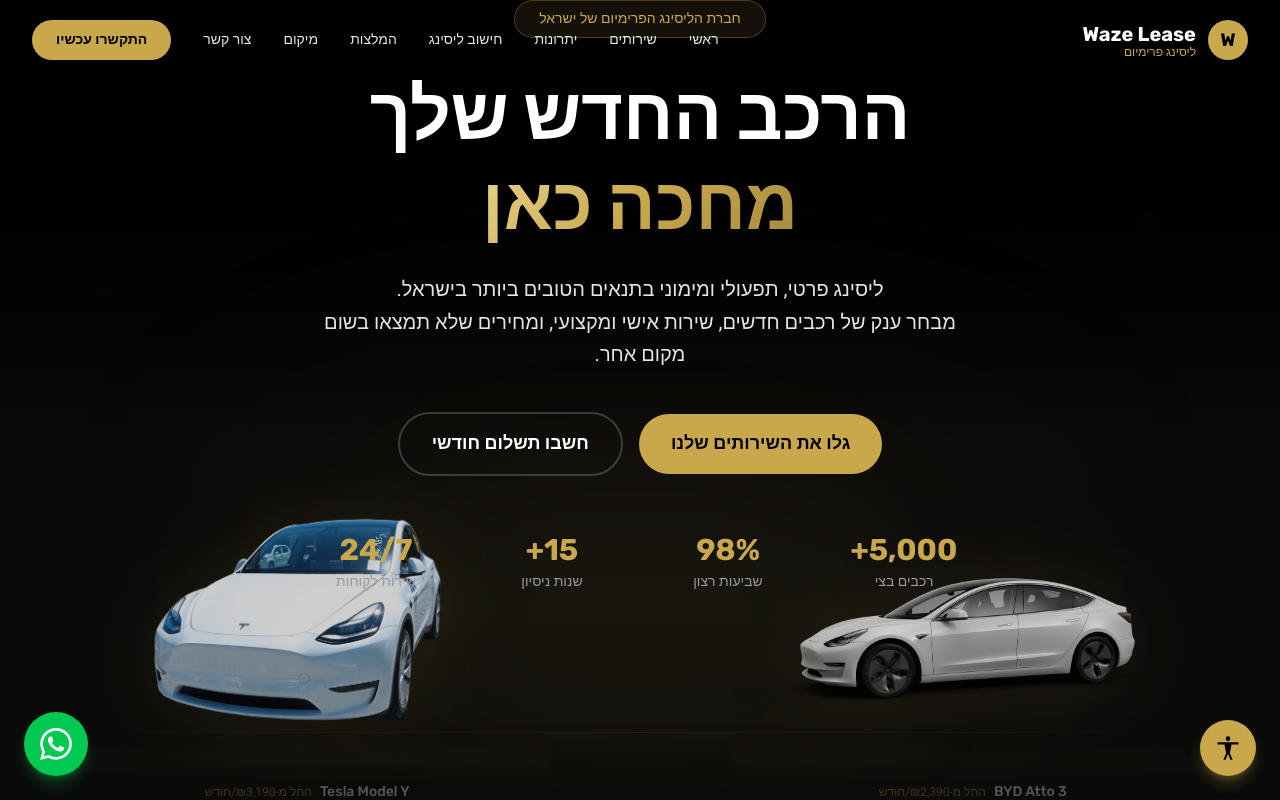
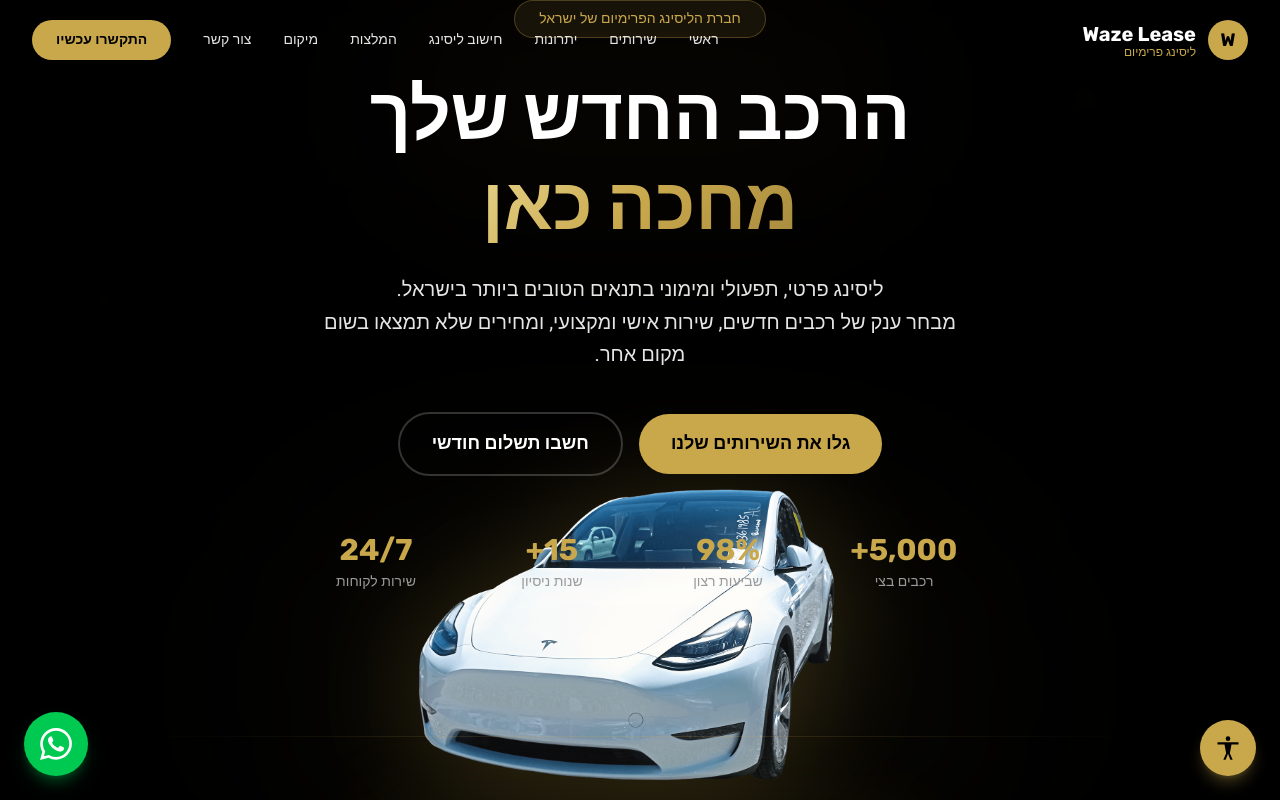
Before and after one commit to wazelease/waze-lease-cars, a Next.js app: page /waze-lease-cars/ in a window 1280 px wide. Shown: the top 800 px of the page. Built offline with nearby package versions, Linux system fonts and the light colour scheme.

Commit message:
Hero: single Tesla only, much larger and fully visible, centered, strong gold glow shadow, removed BYD from hero

```diff
--- a/src/components/Hero.tsx
+++ b/src/components/Hero.tsx
@@ -9,84 +9,53 @@
       id="hero"
       className="relative min-h-screen flex items-center justify-center overflow-hidden"
     >
-      {/* Dark base background */}
-      <div className="absolute inset-0 bg-gradient-to-b from-black-pure via-black-rich to-black-rich" />
+      {/* Dark base */}
+      <div className="absolute inset-0 bg-black-pure" />
 
-      {/* Subtle radial gold glow behind the cars */}
-      <div className="absolute bottom-[10%] left-1/2 -translate-x-1/2 w-[900px] h-[400px] bg-gold/[0.03] rounded-full blur-[120px]" />
-      <div className="absolute bottom-[15%] left-1/2 -translate-x-1/2 w-[500px] h-[250px] bg-gold/[0.05] rounded-full blur-[80px]" />
-
-      {/* Animated gold particles */}
-      <div className="absolute top-24 right-[15%] w-1.5 h-1.5 bg-gold/30 rounded-full blur-sm animate-pulse" />
-      <div className="absolute top-44 left-[20%] w-1 h-1 bg-gold/20 rounded-full blur-sm animate-pulse delay-700" />
-      <div className="absolute top-1/3 left-[8%] w-1 h-1 bg-gold/40 rounded-full blur-sm animate-pulse delay-500" />
-      <div className="absolute top-1/4 right-[10%] w-2 h-2 bg-gold/15 rounded-full blur-sm animate-pulse delay-1000" />
-
-      {/* Embedded car images — part of the background */}
+      {/* The car — large, visible, centered at bottom */}
       <motion.div
-        initial={{ opacity: 0, x: 80 }}
+        initial={{ opacity: 0, x: -60 }}
         animate={{ opacity: 1, x: 0 }}
-        transition={{ duration: 1.2, delay: 0.8, ease: "easeOut" }}
-        className="absolute bottom-[5%] sm:bottom-[8%] left-[2%] sm:left-[5%] w-[45%] sm:w-[38%] max-w-[550px] pointer-events-none"
+        transition={{ duration: 1.4, delay: 0.6, ease: "easeOut" }}
+        className="absolute bottom-[2%] sm:bottom-[5%] left-1/2 -translate-x-1/2 w-[95%] sm:w-[75%] md:w-[65%] lg:w-[55%] max-w-[850px]"
       >
-        <div className="relative">
-          <Image
-            src="/waze-lease-cars/images/tesla-cutout.png"
-            alt="Tesla Model Y"
-            width={550}
-            height={350}
-            className="w-full h-auto opacity-80 drop-shadow-[0_5px_40px_rgba(201,168,76,0.15)]"
-            priority
-          />
-          {/* Reflection effect */}
-          <div className="absolute bottom-0 left-0 right-0 h-8 bg-gradient-to-t from-gold/5 to-transparent blur-sm" />
-        </div>
-        {/* Car label */}
-        <div className="text-center mt-2 opacity-60">
-          <span className="text-white-pure/80 text-xs sm:text-sm font-rubik font-medium">Tesla Model Y</span>
-          <span className="text-gold/70 text-xs mr-2">החל מ-₪3,190/חודש</span>
-        </div>
+        <Image
+          src="/waze-lease-cars/images/tesla-cutout.png"
+          alt="Tesla Model Y - Waze Lease Cars"
+          width={850}
+          height={500}
+          className="w-full h-auto drop-shadow-[0_10px_60px_rgba(201,168,76,0.25)]"
+          priority
+        />
+        {/* Gold reflection under the car */}
+        <div className="absolute -bottom-4 left-[10%] right-[10%] h-16 bg-gold/8 rounded-full blur-2xl" />
       </motion.div>
 
-      <motion.div
-        initial={{ opacity: 0, x: -80 }}
-        animate={{ opacity: 1, x: 0 }}
-        transition={{ duration: 1.2, delay: 1, ease: "easeOut" }}
-        className="absolute bottom-[5%] sm:bottom-[8%] right-[2%] sm:right-[5%] w-[45%] sm:w-[38%] max-w-[550px] pointer-events-none"
-      >
-        <div className="relative">
-          <Image
-            src="/waze-lease-cars/images/byd-cutout.png"
-            alt="BYD Atto 3"
-            width={550}
-            height={350}
-            className="w-full h-auto opacity-80 drop-shadow-[0_5px_40px_rgba(201,168,76,0.15)]"
-            priority
-          />
-          {/* Reflection effect */}
-          <div className="absolute bottom-0 left-0 right-0 h-8 bg-gradient-to-t from-gold/5 to-transparent blur-sm" />
-        </div>
-        {/* Car label */}
-        <div className="text-center mt-2 opacity-60">
-          <span className="text-white-pure/80 text-xs sm:text-sm font-rubik font-medium">BYD Atto 3</span>
-          <span className="text-gold/70 text-xs mr-2">החל מ-₪2,390/חודש</span>
-        </div>
-      </motion.div>
+      {/* Ground reflection line */}
+      <div className="absolute bottom-[14%] sm:bottom-[18%] left-[10%] right-[10%] h-px bg-gradient-to-l from-transparent via-gold/20 to-transparent" />
 
-      {/* Ground line / reflection surface */}
-      <div className="absolute bottom-[12%] sm:bottom-[16%] left-[5%] right-[5%] h-px bg-gradient-to-l from-transparent via-gold/10 to-transparent" />
+      {/* Gold ambient glow behind the car */}
+      <div className="absolute bottom-[5%] left-1/2 -translate-x-1/2 w-[700px] h-[350px] bg-gold/[0.04] rounded-full blur-[100px]" />
 
-      {/* Bottom fade to next section */}
-      <div className="absolute bottom-0 left-0 right-0 h-32 bg-gradient-to-t from-black-rich to-transparent" />
+      {/* Subtle gold light from top */}
+      <div className="absolute top-0 left-1/2 -translate-x-1/2 w-[500px] h-[200px] bg-gold/[0.03] rounded-full blur-[80px]" />
 
-      {/* Content */}
-      <div className="relative z-10 max-w-4xl mx-auto px-4 sm:px-6 lg:px-8 text-center mb-[28%] sm:mb-[22%]">
+      {/* Gold particles */}
+      <div className="absolute top-24 right-[15%] w-1.5 h-1.5 bg-gold/30 rounded-full blur-sm animate-pulse" />
+      <div className="absolute top-44 left-[20%] w-1 h-1 bg-gold/25 rounded-full blur-sm animate-pulse delay-700" />
+      <div className="absolute top-1/3 left-[8%] w-1 h-1 bg-gold/35 rounded-full blur-sm animate-pulse delay-500" />
+
+      {/* Bottom fade */}
+      <div className="absolute bottom-0 left-0 right-0 h-24 bg-gradient-to-t from-black-rich to-transparent z-[5]" />
+
+      {/* Content — positioned upper half */}
+      <div className="relative z-10 max-w-4xl mx-auto px-4 sm:px-6 lg:px-8 text-center mb-[35%] sm:mb-[28%] md:mb-[24%]">
         <motion.div
           initial={{ opacity: 0, y: 20 }}
           animate={{ opacity: 1, y: 0 }}
           transition={{ duration: 0.7, ease: "easeOut" }}
         >
-          <span className="inline-block bg-gold/10 border border-gold/30 text-gold px-6 py-2 rounded-full text-sm font-medium mb-8 backdrop-blur-md">
+          <span className="inline-block bg-gold/10 border border-gold/30 text-gold px-6 py-2 rounded-full text-sm font-medium mb-8">
             חברת הליסינג הפרימיום של ישראל
           </span>
         </motion.div>
```
